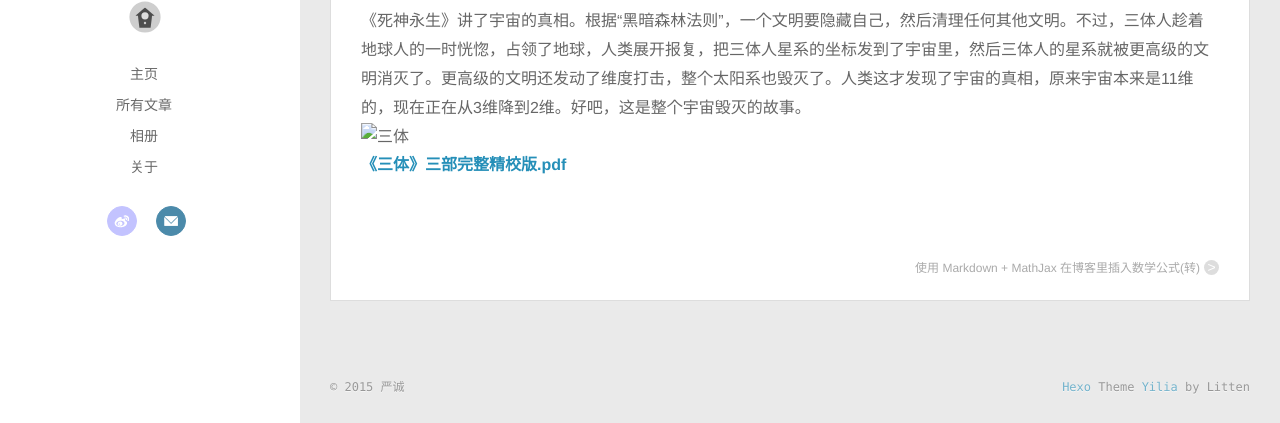
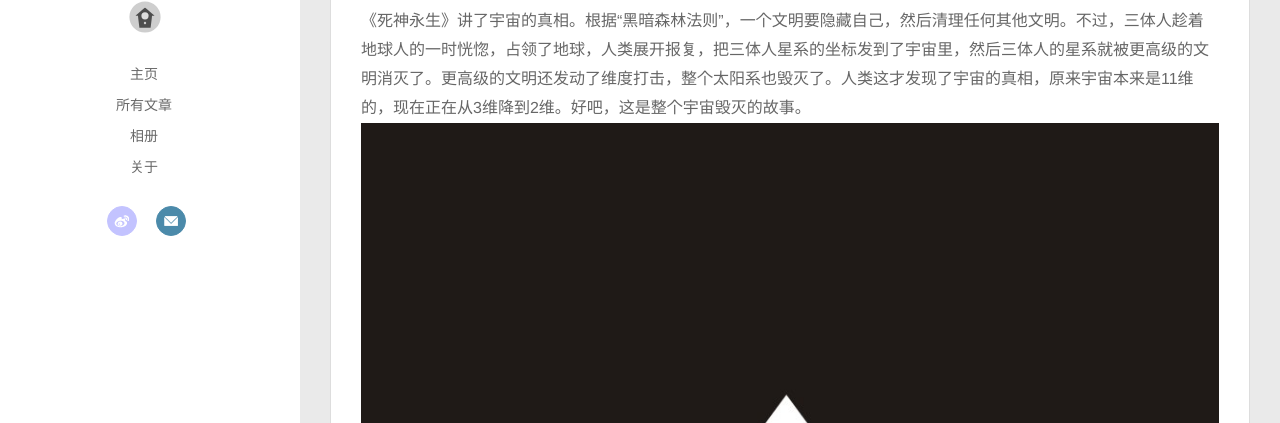
Before and after one commit to delyan0411/delyan0411.github.io, a plain HTML site: page 2015/10/12/threebody/index.html in a window 1280 px wide. Shown: the part 377-800 px from the top of the page. Drawn offline with nearby package versions, Linux system fonts and the light colour scheme; some packages are replaced by stand-ins of ours; a script that the page names is missing.

Commit message:
Site updated: 2015-10-12 10:11:06

```diff
--- a/2015/10/12/threebody/index.html
+++ b/2015/10/12/threebody/index.html
@@ -14,7 +14,7 @@
 <meta property="og:description" content="这三部小说，描写的东西非常的庞大。第一部《三体》还停留在地球上，讲了一个三颗恒星不停做三体运动（这也是整部小说的名字来源）的故事。三体运动是不规则的，一颗行星因为引力变换，不断被某颗恒星捕获，离得太近，于是行星上的“三体人”都被烧死了，文明一次次惨遭毁灭。这个文明顽强地生存了下来，还发现了地球。好吧，这是一个外星人的故事。
 《黑暗森林》讲了三体人要入侵地球，最终失败的事儿。三体人的文明可比地球NB">
 <meta property="og:image" content="http://mushroooom.info/img/m_05b7541bc3960000014984901971.jpg">
-<meta property="og:updated_time" content="2015-10-12T01:57:24.366Z">
+<meta property="og:updated_time" content="2015-10-12T02:10:13.790Z">
 <meta name="twitter:card" content="summary">
 <meta name="twitter:title" content="三体">
 <meta name="twitter:description" content="这三部小说，描写的东西非常的庞大。第一部《三体》还停留在地球上，讲了一个三颗恒星不停做三体运动（这也是整部小说的名字来源）的故事。三体运动是不规则的，一颗行星因为引力变换，不断被某颗恒星捕获，离得太近，于是行星上的“三体人”都被烧死了，文明一次次惨遭毁灭。这个文明顽强地生存了下来，还发现了地球。好吧，这是一个外星人的故事。
@@ -198,7 +198,7 @@
 
         <p>这三部小说，描写的东西非常的庞大。第一部《三体》还停留在地球上，讲了一个三颗恒星不停做三体运动（这也是整部小说的名字来源）的故事。三体运动是不规则的，一颗行星因为引力变换，不断被某颗恒星捕获，离得太近，于是行星上的“三体人”都被烧死了，文明一次次惨遭毁灭。这个文明顽强地生存了下来，还发现了地球。好吧，这是一个外星人的故事。</p>
 <p>《黑暗森林》讲了三体人要入侵地球，最终失败的事儿。三体人的文明可比地球NB多了，他们派出了邪恶的舰队，要征服地球。但是地球人发现，三体人不会说谎，于是挑选了4个人当“面壁者”，琢磨怎么骗三体人。最后，一个吊儿郎当的中国大学老师面壁成功，发现了宇宙社会学的真理，也就是“黑暗森林法则”，阻止了三体人的入侵。好吧，这是两个星系文明对决的故事。</p>
-<p>《死神永生》讲了宇宙的真相。根据“黑暗森林法则”，一个文明要隐藏自己，然后清理任何其他文明。不过，三体人趁着地球人的一时恍惚，占领了地球，人类展开报复，把三体人星系的坐标发到了宇宙里，然后三体人的星系就被更高级的文明消灭了。更高级的文明还发动了维度打击，整个太阳系也毁灭了。人类这才发现了宇宙的真相，原来宇宙本来是11维的，现在正在从3维降到2维。好吧，这是整个宇宙毁灭的故事。<br><img src="img/m_05b7541bc3960000014984901971.jpg" alt="三体"><br><strong><a href="pdf/《三体》三部完整精校版.pdf">《三体》三部完整精校版.pdf</a></strong></p>
+<p>《死神永生》讲了宇宙的真相。根据“黑暗森林法则”，一个文明要隐藏自己，然后清理任何其他文明。不过，三体人趁着地球人的一时恍惚，占领了地球，人类展开报复，把三体人星系的坐标发到了宇宙里，然后三体人的星系就被更高级的文明消灭了。更高级的文明还发动了维度打击，整个太阳系也毁灭了。人类这才发现了宇宙的真相，原来宇宙本来是11维的，现在正在从3维降到2维。好吧，这是整个宇宙毁灭的故事。<br><img src="/img/m_05b7541bc3960000014984901971.jpg" alt="三体"><br><strong><a href="/pdf/《三体》三部完整精校版.pdf">《三体》三部完整精校版.pdf</a></strong></p>
 
 
     </div>
```
Also changed, not shown: index.html (+1 -1 lines).
